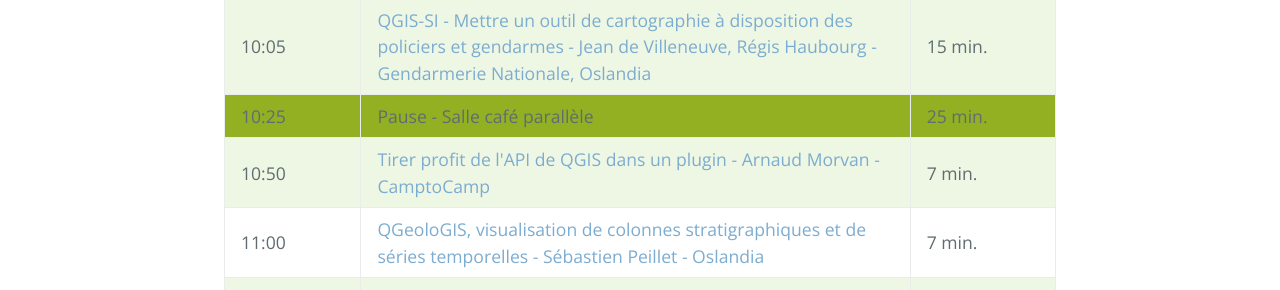
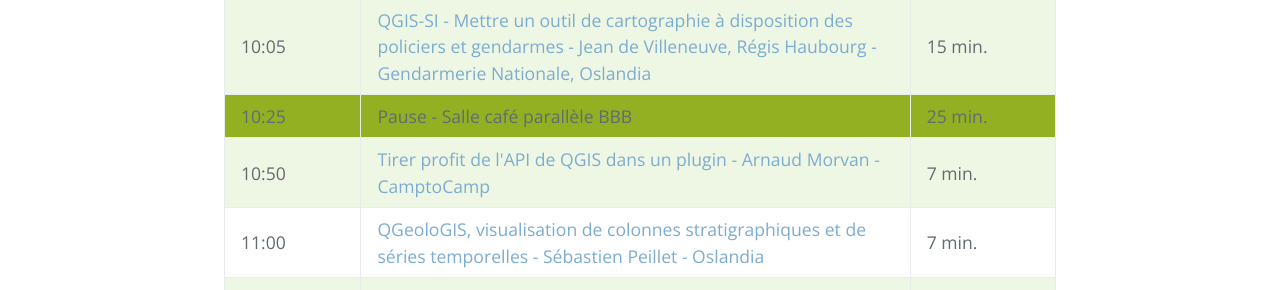
Before and after one commit to OSGeo-fr/QGIS-conf-fr-website, a Jekyll site: the page built from z20_programme.md, in a window 1280 px wide and 900 px high, scrolled down 1416 px. Shown: the part 156-446 px from the top of the window. Built offline with Jekyll 4.4.1, drawn with Linux system fonts in a browser that asks for light colours.

Commit message:
correction pause

```diff
--- a/z20_programme.md
+++ b/z20_programme.md
@@ -40,7 +40,7 @@ _______________________
  <tr class="impair"><td>09:35</td><td><a href="#nouveautés-qgis--partage-de-styles-et-modèles-de-mise-en-page-via-le-hub-styles---pierre-serafini---sopreco">Nouveautés QGIS : Partage de styles et modèles de vmise en page via le Hub Styles - Pierre Serafini - SOPRECO</a></td><td>7 min.</td></tr>
  <tr class="pair"><td>09:45</td><td><a href="#enseigner-qgis-à-luniversité--exemples-des-formations-en-géographie-aménagement-et-géomatique-de-luniversité-rennes-2---boris-mericskay---université-de-rennes-2">Enseigner QGIS à l'université : Exemples des formations en géographie, aménagement et géomatique de l'Université Rennes 2 - Boris Mericskay - Université de Rennes 2</a></td><td>15 min.</td></tr>
  <tr class="impair"><td>10:05</td><td><a href="#qgis-si---mettre-un-outil-de-cartographie-à-disposition-des-policiers-et-gendarmes---jean-de-villeneuve-régis-haubourg---gendarmerie--nationale-oslandia">QGIS-SI - Mettre un outil de cartographie à disposition des policiers et gendarmes - Jean de Villeneuve, Régis Haubourg - Gendarmerie  Nationale, Oslandia</a></td><td>15 min.</td></tr>
- <tr class="pause"><td>10:25</td><td>Pause - Salle café parallèle</td><td>25 min.</td></tr>
+ <tr class="pause"><td>10:25</td><td>Pause - Salle café parallèle BBB</td><td>25 min.</td></tr>
  <tr class="impair"><td>10:50</td><td><a href="#tirer-profit-de-lapi-de-qgis-dans-un-plugin---arnaud-morvan---camptocamp">Tirer profit de l'API de QGIS dans un plugin - Arnaud Morvan - CamptoCamp</a></td><td>7 min.</td></tr>
  <tr class="pair"><td>11:00</td><td><a href="#qgeologis-visualisation-de-colonnes-stratigraphiques-et-de-séries-temporelles---sébastien-peillet---oslandia">QGeoloGIS, visualisation de colonnes stratigraphiques et de séries temporelles - Sébastien Peillet - Oslandia</a></td><td>7 min.</td></tr>
  <tr class="impair"><td>11:10</td><td><a href="#un-cas-dusage-de-qgis-pour-le-recueil-le-traitement-et-la-publication-de-données-géologiques-sur-les-formations-à-silicites---christophe-tuffery-vincent-delvigne---inrap--université-de-liège">Un cas d'usage de QGIS pour le recueil, le traitement et la publication de données géologiques sur les formations à silicites - Christophe Tuffery, Vincent Delvigne - INRAP / Université de Liège</a></td><td>15 min.</td></tr>
```
